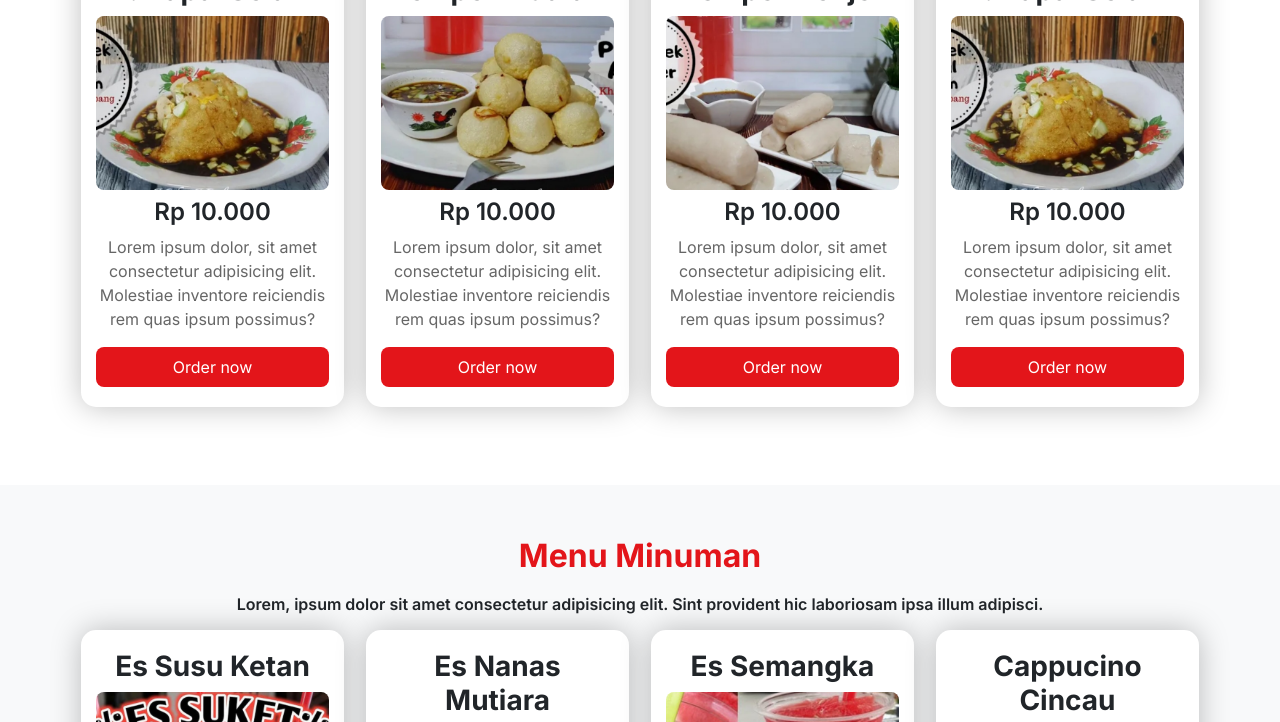
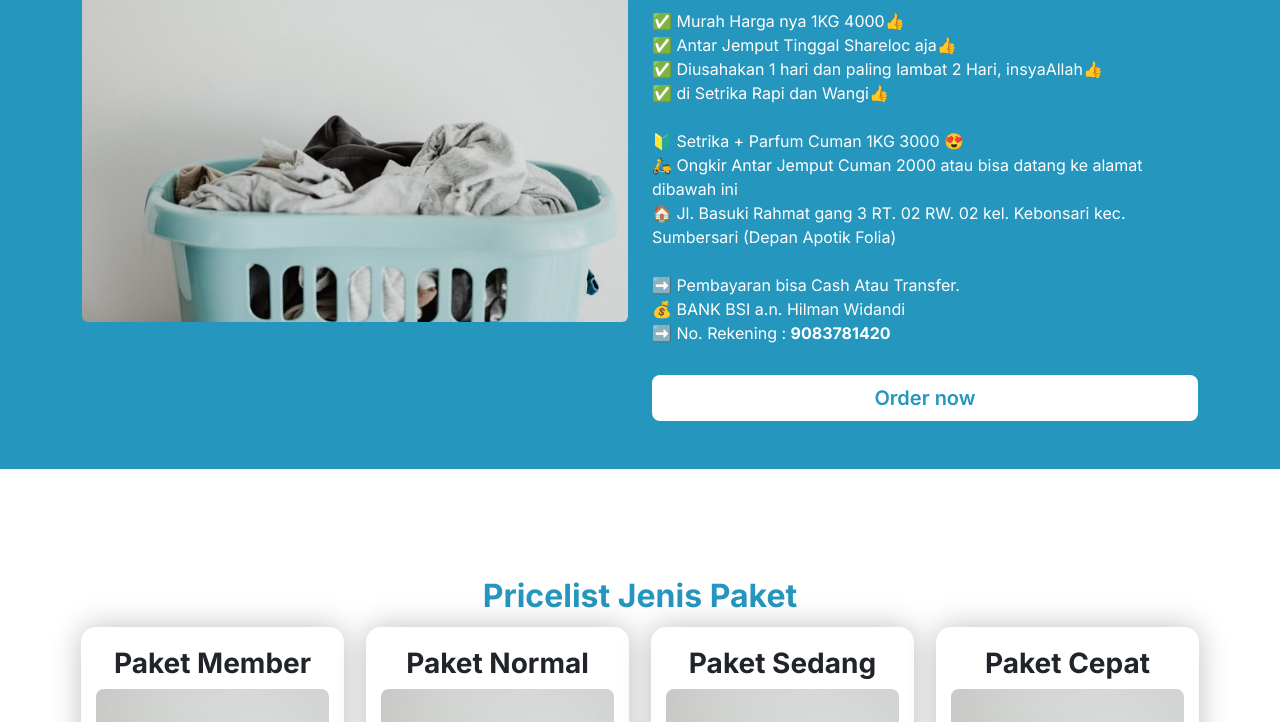
Before and after one commit to sahabatmurah/sahabatmurah.github.io, a plain HTML site: page index.html in a window 1280 px wide. Shown: the part 333-1055 px from the top of the page. Drawn offline with nearby package versions, Linux system fonts and the light colour scheme.

Commit message:
hanya 1 bagian yakni Laundry

```diff
--- a/index.html
+++ b/index.html
@@ -33,50 +33,85 @@
             </li>
           </ul>
           <div>
-            <button onclick="location.href = 'https://api.whatsapp.com/send/?phone=6285268139498&text&type=phone_number&app_absent=0';" type="button" class="btn btn-danger mt-2">Order Now</button>
+            <button onclick="location.href = 'https://api.whatsapp.com/send/?phone=6285268139498&text&type=phone_number&app_absent=0';" type="button" class="btn mt-2" style="background-color: #2596be; color: white">Order Now</button>
           </div>
         </div>
       </div>
     </nav>
 
     <main id="main">
+      <section id="laundry" class="p-4 py-lg-5">
+        <div class="container">
+          <h2 class="text-center text-white">Terima Jasa laundry</h2>
+          <h5 class="fw-light text-center mt-2 fw-semibold text-white">1kg - Rp 4.000</h5>
+          <div class="row align-items-center">
+            <div class="col-12 col-md-6 mb-4 mb-lg-0">
+              <img src="assets/img/laundry.jpg" alt="" class="d-block mx-auto text-center rounded-2" />
+            </div>
+            <div class="col-12 col-md-6 text-white">
+              <h5>LAUNDRY SAHABAT MURAH</h5>
+              <h2 class="my-3 my-lg-4 fw-bold">
+                Kenapa harus<br />
+                laundry di Sahabat Murah?
+              </h2>
+              <p>
+                ✅ Murah Harga nya 1KG 4000👍 <br />
+                ✅ Antar Jemput Tinggal Shareloc aja👍<br />
+                ✅ Diusahakan 1 hari dan paling lambat 2 Hari, insyaAllah👍<br />
+                ✅ di Setrika Rapi dan Wangi👍<br /><br />🔰 Setrika + Parfum Cuman 1KG 3000 😍<br />
+                🛵 Ongkir Antar Jemput Cuman 2000 atau bisa datang ke alamat dibawah ini<br />
+                🏠 Jl. Basuki Rahmat gang 3 RT. 02 RW. 02 kel. Kebonsari kec. Sumbersari (Depan Apotik Folia)<br /><br />
+                ➡️ Pembayaran bisa Cash Atau Transfer.<br />
+                💰 BANK BSI a.n. Hilman Widandi<br />
+                ➡️ No. Rekening : <b>9083781420</b>
+              </p>
+              <a
+                class="d-block text-center mx-auto py-2 px-3 rounded-3"
+                style="background-color: #ffffff; color: #2596be; font-size: 20px; font-weight: 600; margin-top: 30px"
+                href="https://api.whatsapp.com/send/?phone=6285268139498&text&type=phone_number&app_absent=0"
+                >Order now</a
+              >
+            </div>
+          </div>
+        </div>
+      </section>
       <section id="makanan" class="pt-4">
         <div class="container">
-          <h2 class="text-center fw-bolder py-1" style="color: #e3151a">Menu Makanan</h2>
-          <h6 id="rowMakanan" class="text-center d-block mx-auto py-2 fw-semibold" style="max-width: 80%">Kami insyaa Allah fokus pada makanan khas Palembang karena founder Sahabat Murah berasal dari Kota Palembang</h6>
+          <h2 class="text-center fw-bolder py-1" style="color: #2596be">Pricelist Jenis Paket</h2>
+          <!-- <h6 id="rowMakanan" class="text-center d-block mx-auto py-2 fw-semibold" style="max-width: 80%">Kami insyaa Allah fokus pada makanan khas Palembang karena founder Sahabat Murah berasal dari Kota Palembang</h6> -->
           <div class="row makanan justify-content-center">
             <div class="col col-makanan-1 col-10 col-md-6 col-lg-3 mb-2">
-              <h3 class="text-center fw-bold">P. Kapal Selam</h3>
-              <img class="d-block mx-auto rounded-3" src="assets/img/makanan1.png" alt="" />
-              <h4 class="text-center mt-2 fw-semibold">Rp 10.000</h4>
-              <p class="text-center">Lorem ipsum dolor, sit amet consectetur adipisicing elit. Molestiae inventore reiciendis rem quas ipsum possimus?</p>
+              <h3 class="text-center fw-bold">Paket Member</h3>
+              <img class="d-block mx-auto rounded-3" src="assets/img/laundry.jpg" alt="" />
+              <h4 class="text-center mt-2 fw-semibold">30kg - Rp 125.000</h4>
+              <p class="text-center">30 KG 125.000 & Gratis Ongkir 10 Kali (Hemat 30.000)</p>
               <a class="d-block text-center mx-auto py-2 px-3 rounded-3" href="https://api.whatsapp.com/send/?phone=6285268139498&text&type=phone_number&app_absent=0">Order now</a>
             </div>
             <div class="col col-makanan-2 col-10 col-md-6 col-lg-3 mb-2">
-              <h3 class="text-center fw-bold">Pempek Ada'an</h3>
-              <img class="d-block mx-auto rounded-3" src="assets/img/makanan2.png" alt="" />
-              <h4 class="text-center mt-2 fw-semibold">Rp 10.000</h4>
-              <p class="text-center">Lorem ipsum dolor, sit amet consectetur adipisicing elit. Molestiae inventore reiciendis rem quas ipsum possimus?</p>
+              <h3 class="text-center fw-bold">Paket Normal</h3>
+              <img class="d-block mx-auto rounded-3" src="assets/img/laundry.jpg" alt="" />
+              <h4 class="text-center mt-2 fw-semibold">1kg - Rp 4500</h4>
+              <p class="text-center">Paket Normal: Cuci + Setrika + Parfum 4.500 1KG (InsyaAllah Estimasi Selesai 1-3 Hari)</p>
               <a class="d-block text-center mx-auto py-2 px-3 rounded-3" href="https://api.whatsapp.com/send/?phone=6285268139498&text&type=phone_number&app_absent=0">Order now</a>
             </div>
             <div class="col col-makanan-3 col-10 col-md-6 col-lg-3 mb-2">
-              <h3 class="text-center fw-bold">Pempek Lenjer</h3>
-              <img class="d-block mx-auto rounded-3" src="assets/img/makanan3.png" alt="" />
-              <h4 class="text-center mt-2 fw-semibold">Rp 10.000</h4>
-              <p class="text-center">Lorem ipsum dolor, sit amet consectetur adipisicing elit. Molestiae inventore reiciendis rem quas ipsum possimus?</p>
+              <h3 class="text-center fw-bold">Paket Sedang</h3>
+              <img class="d-block mx-auto rounded-3" src="assets/img/laundry.jpg" alt="" />
+              <h4 class="text-center mt-2 fw-semibold">1kg - Rp 5000</h4>
+              <p class="text-center">Cuci + Setrika + Parfum 5.000 1KG (InsyaAllah Estimasi selesai 1-2 Hari)</p>
               <a class="d-block text-center mx-auto py-2 px-3 rounded-3" href="https://api.whatsapp.com/send/?phone=6285268139498&text&type=phone_number&app_absent=0">Order now</a>
             </div>
             <div class="col col-makanan-4 col-10 col-md-6 col-lg-3 mb-2">
-              <h3 class="text-center fw-bold">P. Kapal Selam</h3>
-              <img class="d-block mx-auto rounded-3" src="assets/img/makanan1.png" alt="" />
-              <h4 class="text-center mt-2 fw-semibold">Rp 10.000</h4>
-              <p class="text-center">Lorem ipsum dolor, sit amet consectetur adipisicing elit. Molestiae inventore reiciendis rem quas ipsum possimus?</p>
+              <h3 class="text-center fw-bold">Paket Cepat</h3>
+              <img class="d-block mx-auto rounded-3" src="assets/img/laundry.jpg" alt="" />
+              <h4 class="text-center mt-2 fw-semibold">1kg - Rp7.000</h4>
+              <p class="text-center">Cuci + Setrika + Parfum 7000 1KG (InsyaAllah Estimasi selesai 1 Hari)</p>
               <a class="d-block text-center mx-auto py-2 px-3 rounded-3" href="https://api.whatsapp.com/send/?phone=6285268139498&text&type=phone_number&app_absent=0">Order now</a>
             </div>
           </div>
         </div>
       </section>
-      <section id="minuman" class="mt-5 bg-light py-2 py-lg-5">
+      <!-- <section id="minuman" class="mt-5 bg-light py-2 py-lg-5">
         <div class="container">
           <h2 class="text-center fw-bolder py-1" style="color: #e3151a">Menu Minuman</h2>
           <h6 class="text-center d-block mx-auto py-2 fw-semibold" style="max-width: 80%">Lorem, ipsum dolor sit amet consectetur adipisicing elit. Sint provident hic laboriosam ipsa illum adipisci.</h6>
@@ -153,32 +188,7 @@
             </div>
           </div>
         </div>
-      </section>
-      <section id="laundry" class="p-4 py-lg-5">
-        <div class="container">
-          <h2 class="text-center text-white">Terima Jasa laundry</h2>
-          <h5 class="fw-light text-center mt-2 fw-semibold text-white">1kg - Rp 4.000</h5>
-          <div class="row align-items-center">
-            <div class="col-12 col-md-6 mb-4 mb-lg-0">
-              <img src="assets/img/laundry.jpg" alt="" class="d-block mx-auto text-center rounded-2" />
-            </div>
-            <div class="col-12 col-md-6 text-white">
-              <h5>LAUNDRY SAHABAT MURAH</h5>
-              <h2 class="my-3 my-lg-4 fw-bold">
-                Kenapa harus<br />
-                laundry di Sahabat Murah?
-              </h2>
-              <p>
-                ✅ Murah Harga nya 1KG 4000👍 <br />
-                ✅ Antar Jemput Tinggal Shareloc aja👍<br />
-                ✅ Diusahakan 1 hari dan paling lambat 2 Hari, insyaAllah👍<br />
-                ✅ di Setrika Rapi dan Wangi👍<br /><br />🔰 Setrika + Parfum Cuman 1KG 3000 😍 🛵 Ongkir Antar Jemput Cuman 2000 atau bisa datang ke alamat dibawah ini<br />
-                🏠 Jl. Basuki Rahmat gang 3 RT.02 RW.02 kel.kebonsari kec.sumbersari (Depan Apotik Folia)
-              </p>
-            </div>
-          </div>
-        </div>
-      </section>
+      </section> -->
     </main>
     <footer></footer>
 
--- a/style/style.css
+++ b/style/style.css
@@ -10,7 +10,7 @@
 }
 
 *::selection {
-  background-color: red;
+  background-color: #2596be;
   color: white;
 }
 
@@ -49,7 +49,7 @@ h5,h6{
 }
 
 #main a:hover {
-  background-color: rgb(215, 15, 19) !important;
+  background-color: #2596be !important;
   font-size: 17px;
   transition: 0.4s;
 }
@@ -68,7 +68,7 @@ h5,h6{
 }
 
 #makanan .makanan a{
-  background-color: #E3151A;
+  background-color: #2596be;
   color: white;
   max-width: 50%;
 }
@@ -87,14 +87,14 @@ h5,h6{
 }
 
 #minuman .minuman a{
-  background-color: #E3151A;
+  background-color: #2596be;
   color: white;
   max-width: 50%;
 }
 
 /* SECTION LAUNDRY */
 #laundry {
-  background-color: #E3151A;
+  background-color: #2596be;
 }
 
 #laundry img {
@@ -150,7 +150,7 @@ h5,h6{
   }
 
   #makanan .makanan a{
-    background-color: #E3151A;
+    background-color: #2596be;
     color: white;
     max-width: 100%;
   }
@@ -168,7 +168,7 @@ h5,h6{
   }
 
   #minuman .minuman a{
-    background-color: #E3151A;
+    background-color: #2596be;
     color: white;
     max-width: 100%;
   }
```
